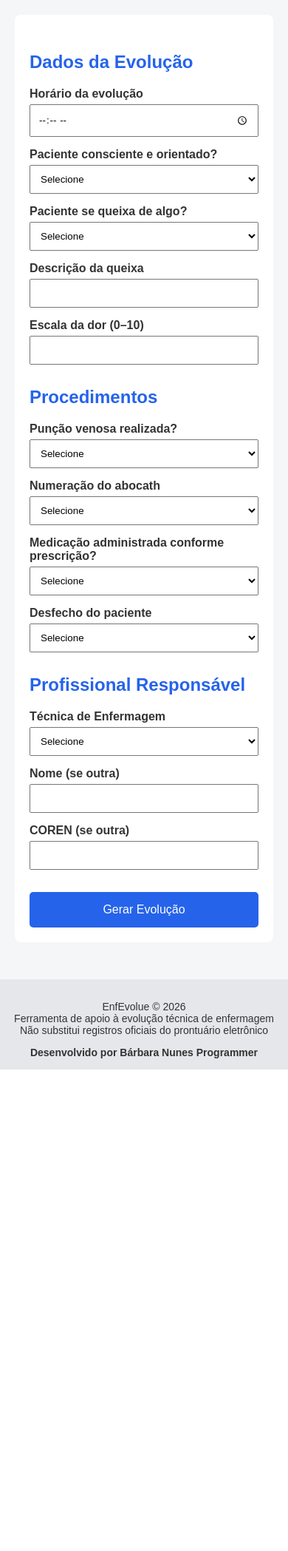
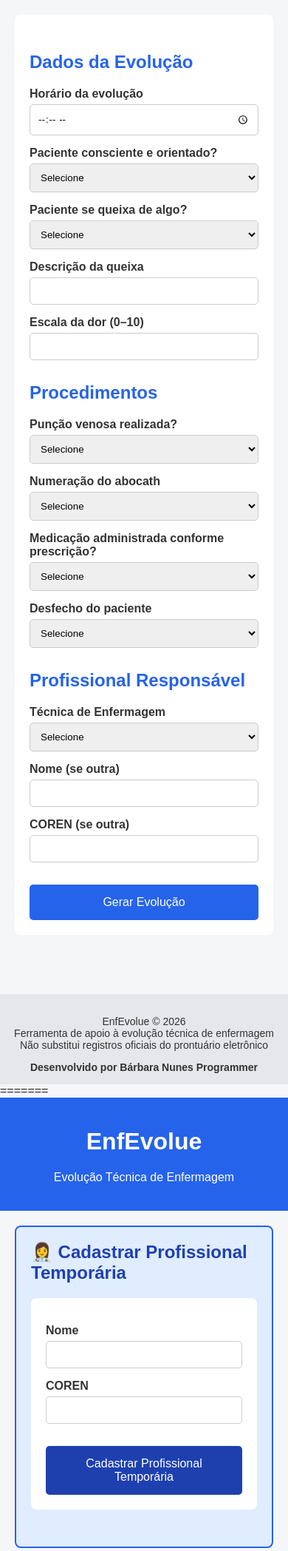
Before and after one commit to barbaranunesprogrammer/EnfEvolue, a Python web app: template templates/index.html in a window 390 px wide. Shown: the part 154-2251 px from the top of the page at 74% size. Before the commit the page ends 1600 px from the top, so only its background shows below. Run offline with Jinja, Linux system fonts and the light colour scheme; the template is opened without the code that fills it, so the values that code supplies are empty.

Commit message:
atualização 11.02

```diff
--- a/static/style.css
+++ b/static/style.css
@@ -1,3 +1,4 @@
+
 * {
     box-sizing: border-box;
     font-family: Arial, Helvetica, sans-serif;
@@ -90,4 +91,126 @@ footer {
     textarea {
         height: 320px;
     }
+=======
+* {
+    box-sizing: border-box;
+    font-family: Arial, Helvetica, sans-serif;
 }
+
+body {
+    margin: 0;
+    background: #f4f6f8;
+    color: #333;
+}
+
+header {
+    background: #2563eb;
+    color: white;
+    padding: 20px;
+    text-align: center;
+}
+
+main {
+    max-width: 900px;
+    margin: 20px auto;
+    padding: 10px;
+}
+
+/* 🔵 Caixa de cadastro temporário */
+.cadastro-box {
+    background: #e0ecff;
+    border: 2px solid #2563eb;
+    border-radius: 8px;
+    padding: 20px;
+    margin-bottom: 30px;
+}
+
+.cadastro-box h2 {
+    margin-top: 0;
+    color: #1e40af;
+}
+
+.cadastro-box button {
+    background: #1e40af;
+}
+
+.cadastro-box button:hover {
+    background: #1e3a8a;
+}
+
+form {
+    background: white;
+    padding: 20px;
+    border-radius: 8px;
+    margin-bottom: 30px;
+}
+
+h2 {
+    margin-top: 30px;
+    color: #2563eb;
+}
+
+label {
+    display: block;
+    margin-top: 15px;
+    font-weight: bold;
+}
+
+input, select {
+    width: 100%;
+    padding: 10px;
+    margin-top: 5px;
+    border: 1px solid #ccc;
+    border-radius: 5px;
+}
+
+button {
+    margin-top: 30px;
+    width: 100%;
+    padding: 15px;
+    background: #2563eb;
+    color: white;
+    border: none;
+    border-radius: 5px;
+    font-size: 16px;
+    cursor: pointer;
+    transition: 0.3s;
+}
+
+button:hover {
+    background: #1e40af;
+}
+
+.resultado {
+    margin-top: 30px;
+}
+
+textarea {
+    width: 100%;
+    height: 260px;
+    padding: 15px;
+    font-size: 15px;
+    resize: none;
+    border-radius: 8px;
+    border: 1px solid #ccc;
+}
+
+footer {
+    background: #e5e7eb;
+    text-align: center;
+    padding: 15px;
+    font-size: 14px;
+    margin-top: 40px;
+}
+
+/* 📱 RESPONSIVO */
+@media (max-width: 600px) {
+    main {
+        margin: 10px;
+    }
+
+    textarea {
+        height: 320px;
+    }
+
+}
--- a/templates/index.html
+++ b/templates/index.html
@@ -1,3 +1,4 @@
+
 <!DOCTYPE html>
 <html lang="pt-br">
 <head>
@@ -117,4 +118,156 @@
 </footer>
 
 </body>
+=======
+<!DOCTYPE html>
+<html lang="pt-br">
+<head>
+    <meta charset="UTF-8">
+    <title>EnfEvolue – Evolução de Enfermagem</title>
+    <meta name="viewport" content="width=device-width, initial-scale=1.0">
+    <link rel="stylesheet" href="{{ url_for('static', filename='style.css') }}">
+</head>
+
+<body>
+
+<header>
+    <h1>EnfEvolue</h1>
+    <p>Evolução Técnica de Enfermagem</p>
+</header>
+
+<main>
+
+<!-- 🔵 CADASTRO TEMPORÁRIO -->
+<div class="cadastro-box">
+    <h2>👩‍⚕️ Cadastrar Profissional Temporária</h2>
+
+    <form method="POST">
+        <input type="hidden" name="acao" value="cadastrar_profissional">
+
+        <label>Nome</label>
+        <input type="text" name="novo_nome">
+
+        <label>COREN</label>
+        <input type="text" name="novo_coren">
+
+        <button type="submit">Cadastrar Profissional Temporária</button>
+
+        {% if mensagem %}
+            <p style="color:red; font-weight:bold; margin-top:10px;">
+                {{ mensagem }}
+            </p>
+        {% endif %}
+
+    </form>
+</div>
+
+<!-- 🟢 FORMULÁRIO PRINCIPAL -->
+<form method="POST">
+
+    <input type="hidden" name="acao" value="gerar_evolucao">
+
+    <h2>Dados da Evolução</h2>
+
+    <label>Horário da evolução</label>
+    <input type="time" name="horario" required>
+
+    <label>Paciente consciente e orientado?</label>
+    <select name="consciente" required>
+        <option value="">Selecione</option>
+        <option value="1">Sim</option>
+        <option value="2">Não</option>
+    </select>
+
+    <label>Paciente se queixa de algo?</label>
+    <select name="queixa" required>
+        <option value="">Selecione</option>
+        <option value="1">Sim</option>
+        <option value="2">Não</option>
+    </select>
+
+    <label>Descrição da queixa</label>
+    <input type="text" name="descricao_queixa">
+
+    <label>Escala da dor (0–10)</label>
+    <input type="number" name="dor" min="0" max="10">
+
+    <h2>Procedimentos</h2>
+
+    <label>Punção venosa realizada?</label>
+    <select name="puncao" required>
+        <option value="">Selecione</option>
+        <option value="1">Sim</option>
+        <option value="2">Não</option>
+    </select>
+
+    <label>Numeração do abocath</label>
+    <select name="abocath">
+        <option value="">Selecione</option>
+        <option value="18">18</option>
+        <option value="20">20</option>
+        <option value="22">22</option>
+        <option value="24">24</option>
+    </select>
+
+    <label>Medicação administrada conforme prescrição?</label>
+    <select name="medicacao" required>
+        <option value="">Selecione</option>
+        <option value="1">Sim</option>
+        <option value="2">Não</option>
+    </select>
+
+    <label>Desfecho do paciente</label>
+    <select name="desfecho">
+    <option value="">Selecione</option>
+    <option value="1">Alta</option>
+    <option value="2">Retorna avaliação médica</option>
+    <option value="3">Paciente evadiu</option>
+</select>
+
+    <h2>Profissional Responsável</h2>
+
+    <label>Técnica de Enfermagem</label>
+    <select name="profissional" required>
+        <option value="">Selecione</option>
+
+        {% for nome in profissionais %}
+            <option value="{{ nome }}">{{ nome }}</option>
+        {% endfor %}
+
+        <option value="outra">Outra profissional</option>
+    </select>
+
+    <label>Nome (se outra)</label>
+    <input type="text" name="profissional_outro">
+
+    <label>COREN (se outra)</label>
+    <input type="text" name="coren">
+
+    <label>Observação (opcional)</label>
+<input type="text" name="observacao" placeholder="Ex: Paciente se recusou à medicação">
+
+    <button type="submit">Gerar Evolução</button>
+
+</form>
+
+{% if texto %}
+<section class="resultado">
+    <h2>Evolução Gerada</h2>
+    <textarea readonly>{{ texto }}</textarea>
+</section>
+{% endif %}
+
+</main>
+
+<footer>
+    <p>
+        EnfEvolue © 2026<br>
+        Ferramenta de apoio à evolução técnica de enfermagem<br>
+        Não substitui registros oficiais do prontuário eletrônico
+    </p>
+    <strong>Desenvolvido por Bárbara Nunes Programmer</strong>
+</footer>
+
+</body>
+
 </html>
```
Also changed, not shown: app.py (+182 -0 lines).
